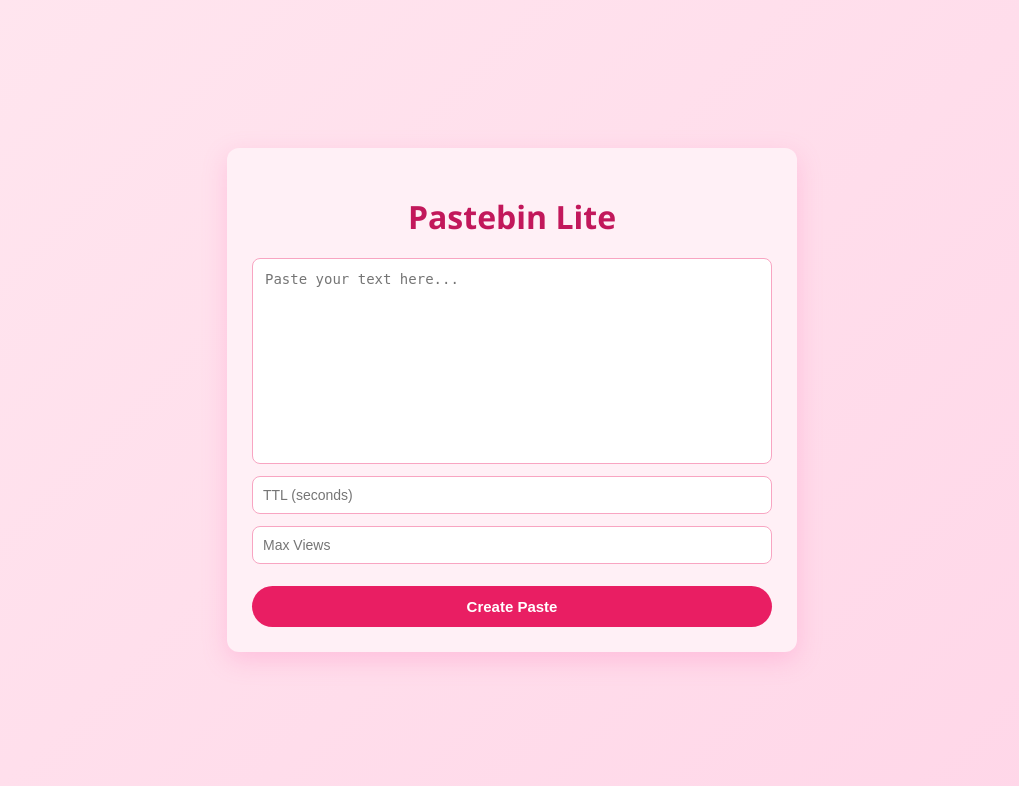
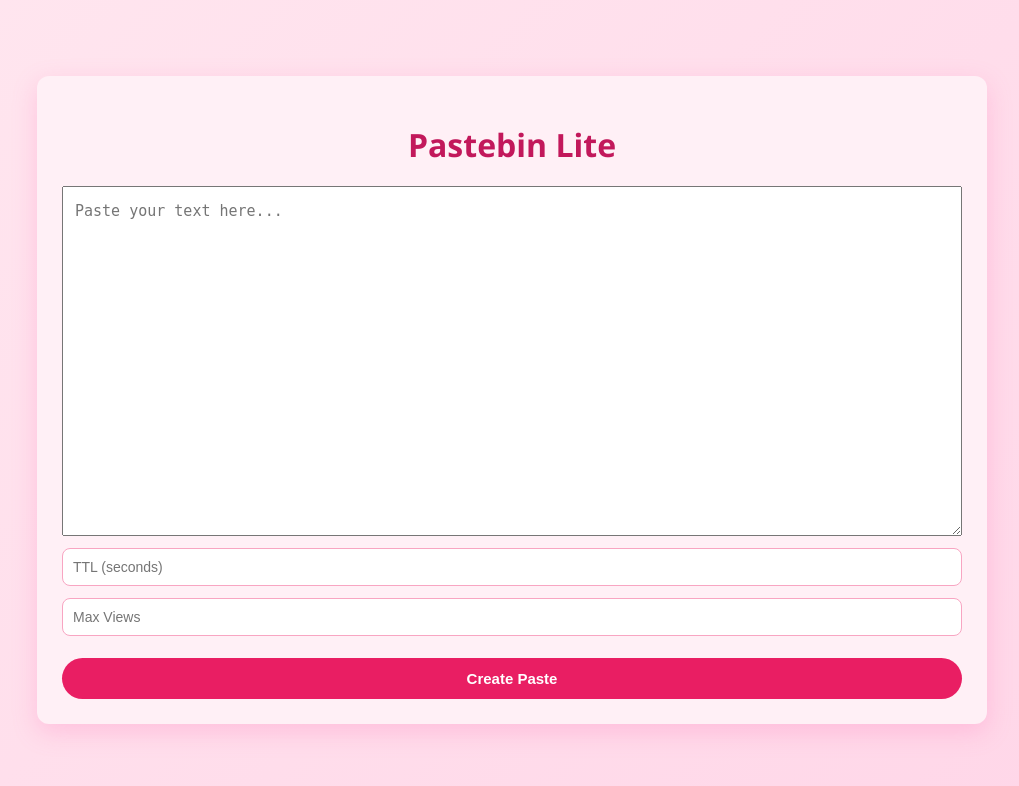
Before and after one commit to parulhardaha/pastebin-lite, a Flask app: page / in a window 1280 px wide. Shown: the top 786 px of the page, without its empty margins (128-1147 px from the left). Run offline with Flask 3, Linux system fonts and the light colour scheme.

Commit message:
Improved layout

```diff
--- a/static/style.css
+++ b/static/style.css
@@ -15,7 +15,7 @@ body {
 
 /* Center card */
 .card {
-    width: 520px;
+    width: 900px;
     background: #fff0f6;
     padding: 25px;
     border-radius: 12px;
@@ -38,12 +38,13 @@ h1 {
 
 /* Textarea */
 textarea {
-    height: 180px;
+    width: 100%;
+    min-height: 350px;
+    font-size: 15px;
+    line-height: 1.6;
     padding: 12px;
-    border-radius: 8px;
-    border: 1px solid #f8a5c2;
-    resize: none;
-    font-size: 14px;
+    resize: vertical;
+    box-sizing: border-box;
 }
 
 /* Inputs */
```
Also changed, not shown: instance/db.sqlite.
